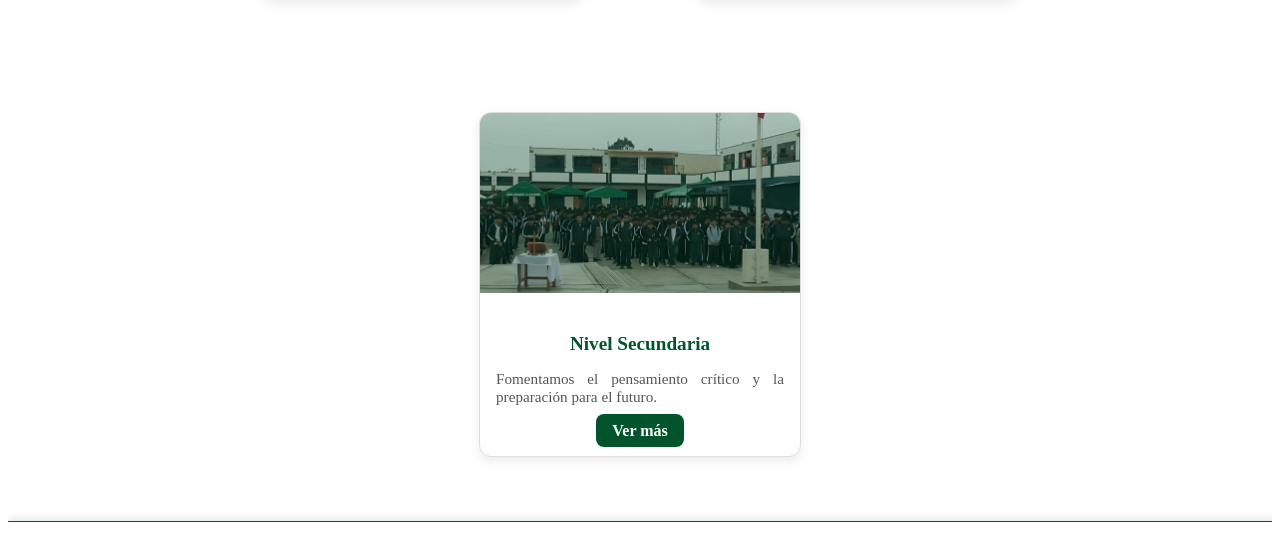
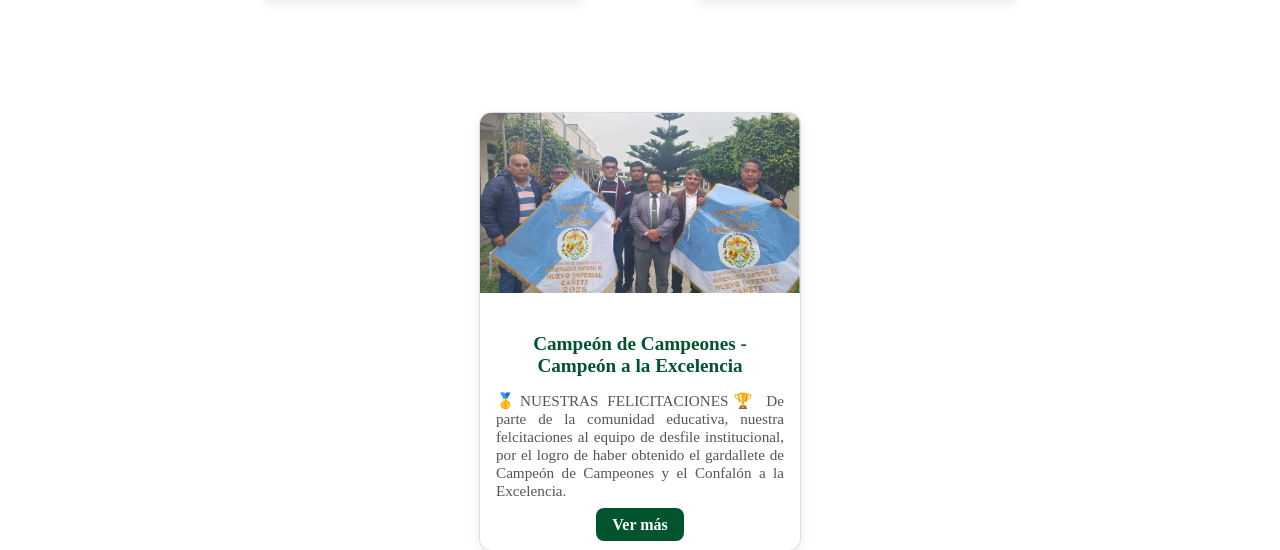
Before and after one commit to JPB-2025/josepardoybarreda, a Vue app: page /noticias in a window 1280 px wide. Shown: the part 952-1502 px from the top of the page. Built offline with nearby package versions, Linux system fonts and the light colour scheme.

Commit message:
añadí la tarjeta de campeones

```diff
--- a/src/pages/Noticias.vue
+++ b/src/pages/Noticias.vue
@@ -7,6 +7,7 @@ import secundaria from '../assets/secundaria.png'
 import nosotros1 from '../assets/nosotros1.png'
 import tarjetaroja from '../assets/tarjetaroja.png'
 import luchadroga from '../assets/luchadroga.jpg'
+import campeones from '../assets/campeones.jpg'
 </script>
 
 <template>
@@ -32,10 +33,10 @@ import luchadroga from '../assets/luchadroga.jpg'
             />
 
             <Tarjetita
-            titulo="Nivel Secundaria"
-            descripcion="Fomentamos el pensamiento crítico y la preparación para el futuro."
-            :imagen="nosotros1"
-            :accion="'https://ejemplo.com/secundaria'"
+            titulo="Campeón de Campeones - Campeón a la Excelencia"
+            descripcion="🥇NUESTRAS FELICITACIONES🏆 De parte de la comunidad educativa, nuestra felcitaciones al equipo de desfile institucional, por el logro de haber obtenido el gardallete de Campeón de Campeones y el Confalón a la Excelencia."
+            :imagen="campeones"
+            :accion="'https://www.facebook.com/photo?fbid=1303838411743181&set=a.519138170213213'"
             />
 
 
```
